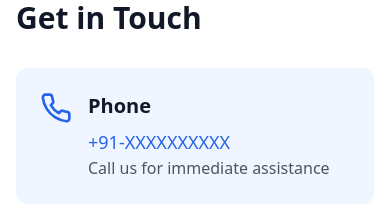
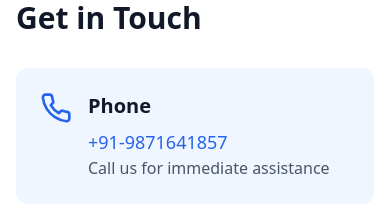
Before and after one commit to Endozen2025/Endozen, a React (Vite) app: page /contact in a window 390 px wide. Shown: the part 800-1018 px from the top of the page. Built offline with nearby package versions, Linux system fonts and the light colour scheme; no server answers.

Commit message:
chore: update contact phone number in all pages

```diff
--- a/src/components/Footer.tsx
+++ b/src/components/Footer.tsx
@@ -137,7 +137,7 @@ const Footer = () => {
                 <Phone className="h-5 w-5 text-blue-400 mr-3 mt-0.5" />
                 <div>
                   <p className="text-gray-300">
-                    {getContent('footer', 'contact', 'phone') || '+91-XXXXXXXXXX'}
+                    {getContent('footer', 'contact', 'phone') || '+91-9871641857'}
                   </p>
                   <p className="text-gray-400 text-sm">24/7 Emergency Line</p>
                 </div>
--- a/src/pages/Contact.tsx
+++ b/src/pages/Contact.tsx
@@ -134,7 +134,7 @@ const Contact = () => {
                   <div className="ml-4">
                     <h3 className="text-xl font-semibold text-gray-900 mb-2">Phone</h3>
                     <div>
-                      <p className="text-lg font-medium text-blue-600">+91-XXXXXXXXXX</p>
+                      <p className="text-lg font-medium text-blue-600">+91-9871641857</p>
                       <p className="text-gray-600">Call us for immediate assistance</p>
                     </div>
                   </div>
@@ -437,7 +437,7 @@ const Contact = () => {
           </p>
           <div className="flex flex-col sm:flex-row gap-4 justify-center">
             <a
-              href="tel:+91-XXXXXXXXXX"
+              href="tel:+91-9871641857"
               className="bg-white text-blue-600 px-8 py-4 rounded-lg font-semibold text-lg hover:bg-gray-100 transition-colors duration-200 inline-flex items-center justify-center"
             >
               <Phone className="mr-2 h-5 w-5" />
```
